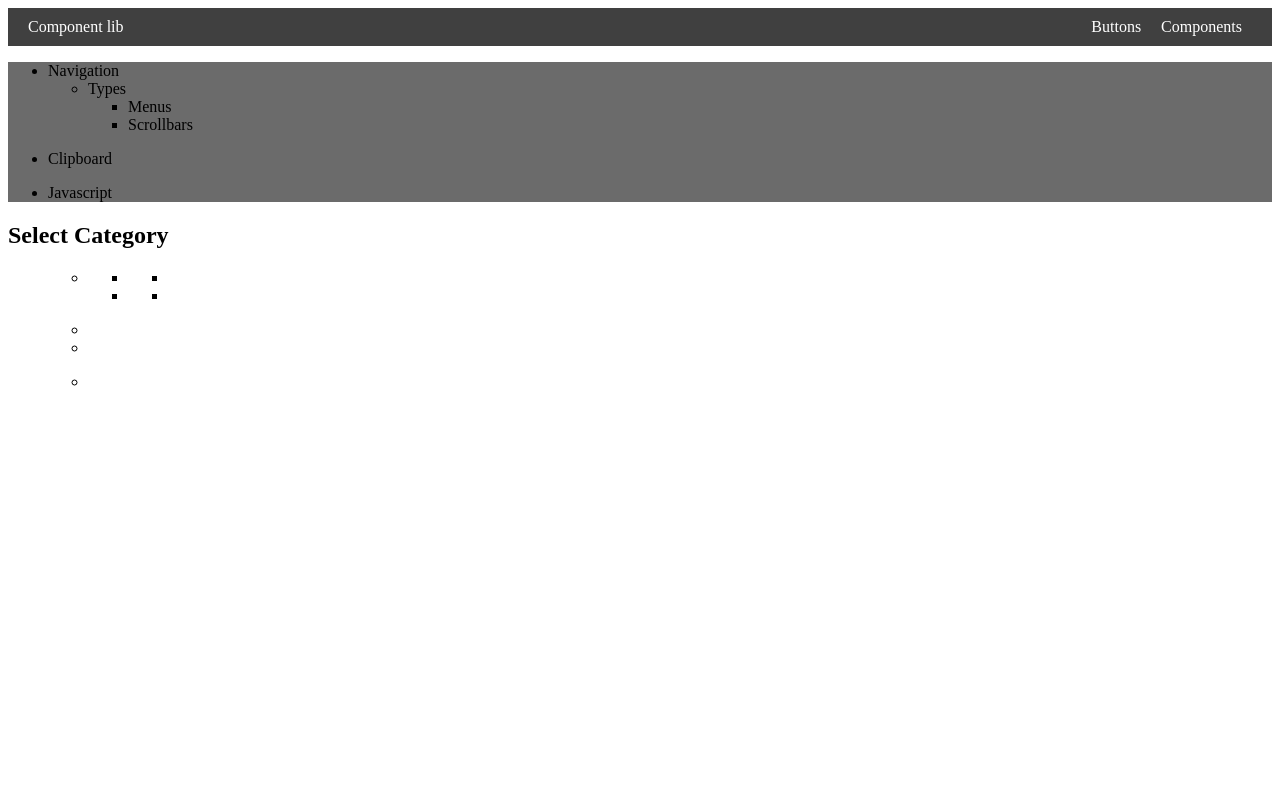
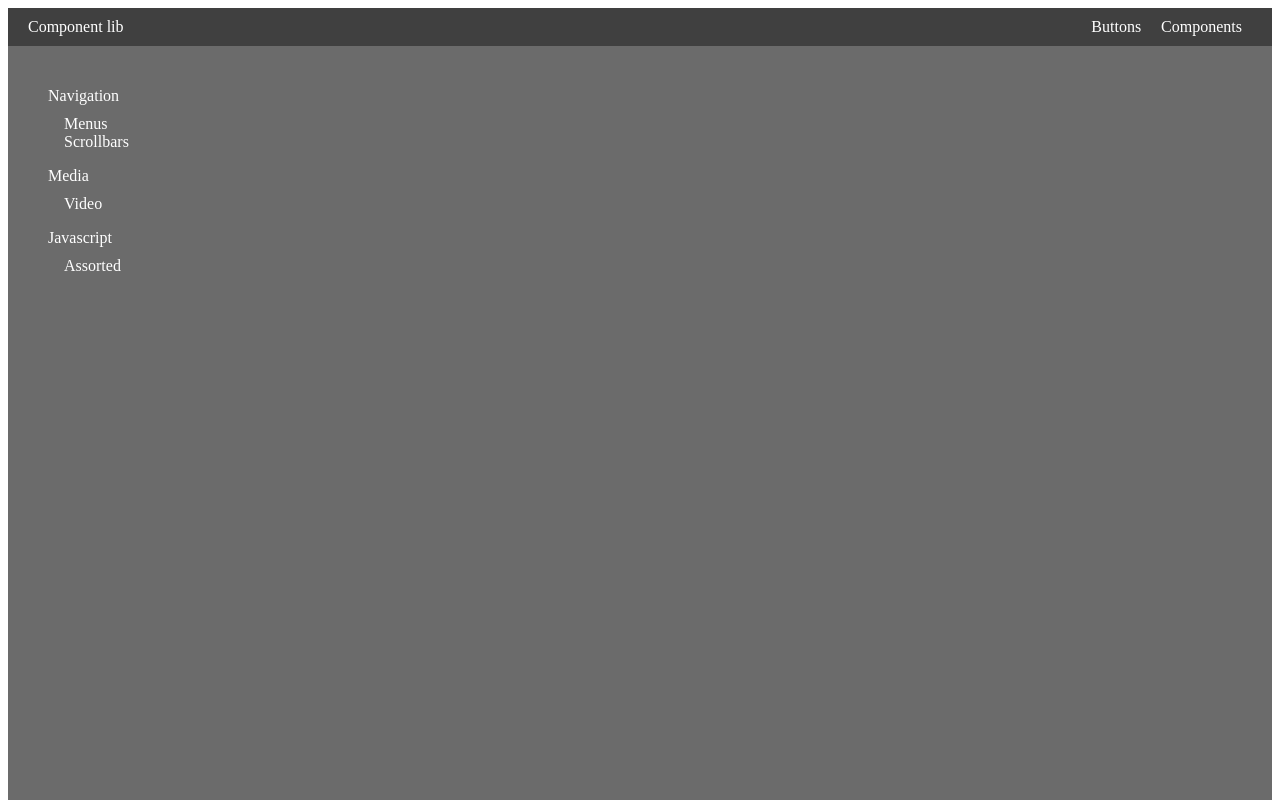
Before and after one commit to chris2733/justcomponentlib, a Vue app: page / in a window 1280 px wide. Shown: the top 800 px of the page. Built offline with nearby package versions, Linux system fonts and the light colour scheme; the HTML template or start-up script is replaced by a standard one.

Commit message:
Redoing component list in a much simpler way

```diff
--- a/src/App.vue
+++ b/src/App.vue
@@ -5,10 +5,10 @@
 				<TopBar />
 			</div>
 			<div class="col-md-4 col-lg-3">
-				<SideBar @update-current-category="updateCurrentCategory" :component-list="ComponentList" />
+				<SideBar @update-current-category="updateCurrentCategory" :component-list="componentList" />
 			</div>
 			<div class="col-md-8 col-lg-9">
-				<ViewPanel :current-category="currentCategory" :component-list="ComponentList" />
+				<ViewPanel :current-category="currentCategory" :component-list="componentList" />
 			</div>
 		</div>
 	</div>
@@ -29,25 +29,41 @@ export default {
 	data() {
 		return {
 			currentCategory: null,
-			ComponentList: {
-				Navigation: {
-					Types: {
-						Menus: {
+			componentList: {
+				Navigation: [
+					{
+						group: 'Menus',
+						content: {
 							Megamenu: 'https://codepen.io/Chris2733/pen/RwwZpdL'
 						},
-						Scrollbars: {
-							Scrollbar: 'https://codepen.io/Chris2733/pen/rNONWKR'
-						}
 					},
-				},
-				Clipboard: {
-					'clipboardjs': 'https://codepen.io/Chris2733/pen/QWjqvjP',
-					'Round button': 'https://codepen.io/jonsp/pen/GRJKrYv'
-				},
-				Javascript: {
-					assorted: 'https://codepen.io/jonsp/pen/PoqYVZv'
-				}
-			},
+					{
+						group: 'Scrollbars',
+						content: {
+							Scrollbar: 'https://codepen.io/Chris2733/pen/rNONWKR',
+							'Slider scroll': 'https://codepen.io/spindogs/pen/YzWOyyP'
+						},
+					},
+				],
+				Media: [
+					{
+						group: 'Video',
+						content: {
+							Video: 'https://codepen.io/Chris2733/pen/xxbKwMm'
+						},
+					}
+				],
+				Javascript: [
+					{
+						group: 'Assorted',
+						content: {
+							'clipboardjs': 'https://codepen.io/Chris2733/pen/QWjqvjP',
+							'Round button': 'https://codepen.io/jonsp/pen/GRJKrYv',
+							'Mouse follow': 'https://codepen.io/spindogs/pen/yLJxNrp'
+						},
+					}
+				]
+			}
 		}
 	},
 	methods: {
--- a/src/components/CodepenIframe.vue
+++ b/src/components/CodepenIframe.vue
@@ -1,5 +1,4 @@
 <template>
-{{ parent }}
     <div class="iframewrapper">
         <h3>{{ title }}</h3>
         <iframe height="100" style="width: 100%;" scrolling="no" data-default-tab="result" preview="true" :src="embedLink" frameborder="no" loading="lazy" allowtransparency="true" allowfullscreen="true">
--- a/src/components/SideBar.vue
+++ b/src/components/SideBar.vue
@@ -1,21 +1,11 @@
 <template>
-	<nav class="sidebar">
+	<nav aria-label="Primary" class="sidebar">
 		<ul v-for="(item, key) in componentList" :key="item">
-			<li v-if="typeof item === 'object' && item !== null" @click="menuItemClick(key)">
+			<li>
 				{{ key }}
-				<ul v-for="(subitem, subkey) in item" :key="subitem">
-					<li v-if="typeof subitem === 'object' && subitem !== null" @click="menuItemClick(subkey)">
-						{{ subkey }}
-						<ul v-for="(subsubitem, subsubkey) in subitem" :key="subsubitem">
-							<li v-if="typeof subsubitem === 'object' && subsubitem !== null" @click="menuItemClick(subsubkey)">
-								{{ subsubkey }}
-								<ul v-for="(subsubsubitem, subsubsubkey) in subsubitem" :key="subsubsubitem">
-									<li v-if="typeof subsubsubitem === 'object' && subsubsubitem !== null" @click="menuItemClick(subsubsubkey)">
-										{{ subsubsubkey }}
-									</li>
-								</ul>
-							</li>
-						</ul>
+				<ul>
+					<li v-for="(subitem, key) in item" :key="key" @click="menuItemClick(subitem.group)">
+						{{subitem.group}}
 					</li>
 				</ul>
 			</li>
@@ -31,14 +21,13 @@ export default {
 		return {
 		};
 	},
+	computed: {
+	},
 	methods: {
 		menuItemClick(key) {
 			event.stopPropagation();
-			// if item has sub items
-			if (!event.target.querySelector('li')) {
-				this.$emit("update-current-category", key);
-			}
-		}
+			this.$emit("update-current-category", key);
+		},
 	},
 };
 </script>
@@ -47,5 +36,21 @@ export default {
 <style scoped lang="scss">
 .sidebar {
 	background: #6b6b6b;
+	color: #fff;
+	padding: 25px 0;
+	height: 100%;
+	min-height: 100vh;
+	ul {
+		padding: 0 0 0 16px;
+		li {
+			list-style-type: none;
+			ul {
+				margin: 10px 0 0 0;
+			}
+		}
+	}
+	> ul {
+		padding: 0 0 0 40px;
+	}
 }
 </style>
--- a/src/components/ViewPanel.vue
+++ b/src/components/ViewPanel.vue
@@ -1,27 +1,15 @@
 <template>
 	<div class="panel">
-		<h2 v-if="!currentCategory">Select Category</h2>
-		<ul v-for="(item, key) in componentList" :key="item">
-			<ul v-for="(subitem, subkey) in item" :key="subitem">
-				<li v-if="typeof subitem !== 'object' && subitem !== null">
-					<codepenIframe :parent="key" :title="subkey" :link="subitem" v-if="key == currentCategory"/>
-				</li>
-				<li v-if="typeof subitem === 'object' && subitem !== null">
-					<ul v-for="(subsubitem, subsubkey) in subitem" :key="subsubitem">
-						<li v-if="typeof subsubitem !== 'object' && subsubitem !== null">
-							<codepenIframe :parent="subkey" :title="subsubkey" :link="subsubitem" v-if="subkey == currentCategory"/>
-						</li>
-						<li v-if="typeof subsubitem === 'object' && subsubitem !== null">
-							<ul v-for="(subsubsubitem, subsubsubkey) in subsubitem" :key="subsubsubitem">
-								<li v-if="typeof subsubsubitem !== 'object' && subsubsubitem !== null">
-									<codepenIframe :parent="subsubkey" :title="subsubsubkey" :link="subsubsubitem" v-if="subsubkey == currentCategory"/>
-								</li>
-							</ul>
-						</li>
-					</ul>
-				</li>
-			</ul>
-		</ul>
+		<section class="text-center py-5" v-if="currentCategory == null">
+			<h2>Select Category</h2>
+		</section>
+		<div v-for="item in componentList" :key="item">
+			<div v-for="subitem in item" :key="subitem">
+				<div v-for="(linkItem, key) in subitem.content" :key="key">
+					<codepenIframe :parent="subitem.group" :title="key" :link="linkItem" v-if="subitem.group == currentCategory"/>
+				</div>
+			</div>
+		</div>
 	</div>
 </template>
 
@@ -45,8 +33,4 @@ export default {
 
 <!-- Add "scoped" attribute to limit CSS to this component only -->
 <style scoped lang="scss">
-.topbar {
-	background: #404040;
-	color: #fff;
-}
 </style>
```
